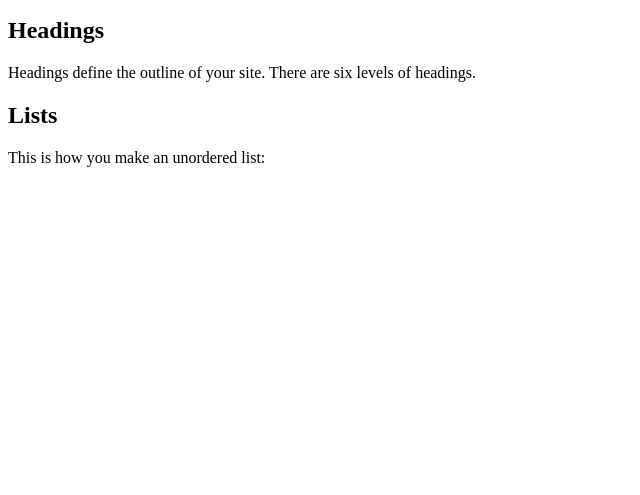
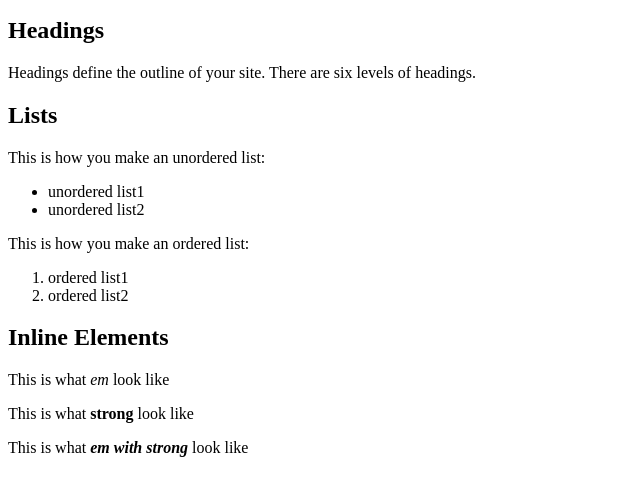
Before and after one commit to pcreem/basicHtml, a plain HTML site: page index.html in a window 1280 px wide. Shown: the part 101-596 px from the top of the page, without its empty margins (0-640 px from the left). Drawn offline with Linux system fonts and the light colour scheme.

Commit message:
feat: unordered & ordered list, inline element
practice list element with ul,ol,li.
practice inline element with em, strong.

```diff
--- a/index.html
+++ b/index.html
@@ -16,6 +16,23 @@
   <h2>Lists</h2>
   <p>This is how you make an unordered list:</p>
 
+  <ul>
+    <li>unordered list1</li>
+    <li>unordered list2</li>
+  </ul>
+
+  <p>This is how you make an ordered list:</p>
+  <ol>
+    <li>ordered list1</li>
+    <li>ordered list2</li>
+  </ol>
+
+  <h2>Inline Elements</h2>
+  <p>This is what <em>em</em> look like</p>
+  <p>This is what <strong>strong</strong> look like</p>
+  <p>This is what <em><strong>em with strong</strong></em> look like</p>
+
+
 </body>
 
 </html>
```
